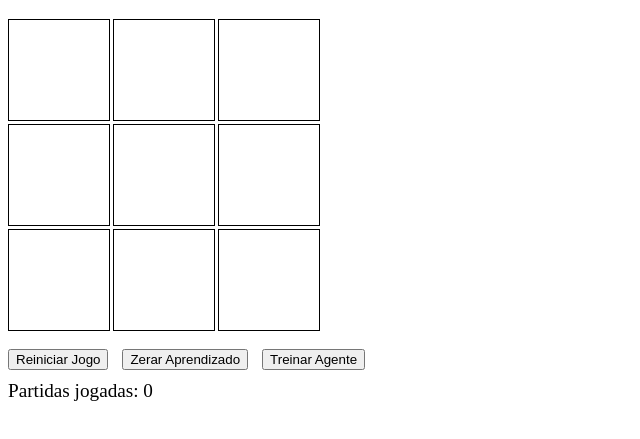
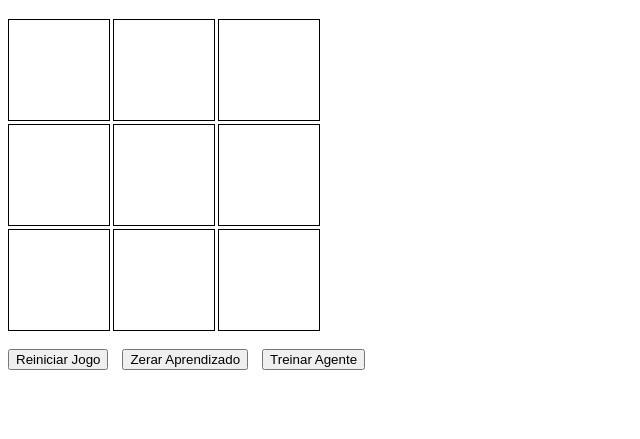
Before and after one commit to marciovgm/J--tic-tac-toe-ml, a plain HTML site: page index.html in a window 1280 px wide. Shown: the part 61-500 px from the top of the page, without its empty margins (0-640 px from the left). Drawn offline with Linux system fonts and the light colour scheme.

Commit message:
Update index.html

```diff
--- a/index.html
+++ b/index.html
@@ -24,10 +24,6 @@
         button {
             margin-right: 10px;
         }
-        #counter {
-            margin-top: 10px;
-            font-size: 1.2em;
-        }
     </style>
 </head>
 <body>
@@ -36,7 +32,6 @@
     <button onclick="resetGame()">Reiniciar Jogo</button>
     <button onclick="resetLearning()">Zerar Aprendizado</button>
     <button onclick="trainAgent()">Treinar Agente</button>
-    <div id="counter">Partidas jogadas: 0</div>
     <script src="qlearning.js"></script>
 </body>
 </html>
```
